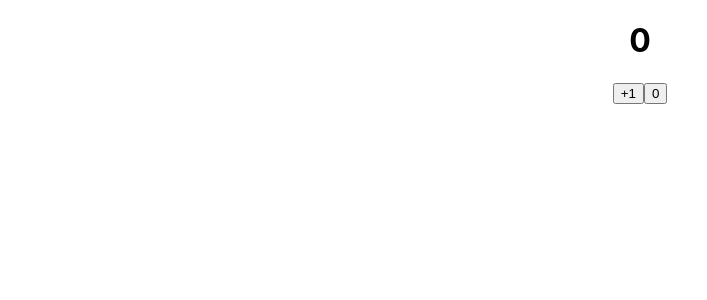
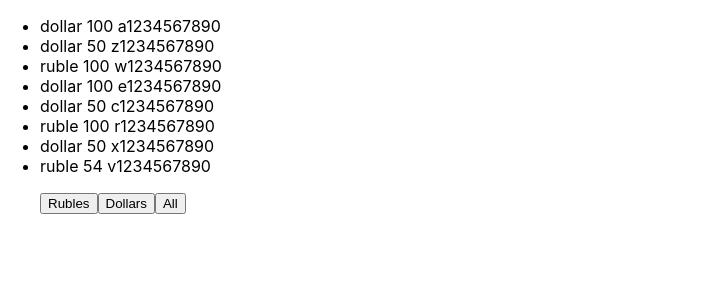
Before and after one commit to RomanChuchval/microtasks_1, a React (Create React App) app: page / in a window 1280 px wide. Shown: the top 300 px of the page, without its empty margins (0-707 px from the left). Built offline with nearby package versions, Linux system fonts and the light colour scheme.

Commit message:
filter + map and universal button

```diff
--- a/src/App.tsx
+++ b/src/App.tsx
@@ -5,73 +5,48 @@ import {Body} from "./Components/Body";
 import {Footer} from "./Components/Footer";
 import {NewComponent} from "./Components/NewComponent";
 import {Button} from "./Components/Button";
+import {log} from "util";
+import {FilterMoney} from "./Components/FilterMoney";
 
+export type FilterType = 'all' | 'dollar' | 'ruble'
+
+export type MoneyType = {
+    banknote: string
+    nominal: number
+    number: string
+}
 function App() {
 
-    // const students = [
-    //     {id: 1, name: "James", age: 8},
-    //     {id: 2, name: "Robert", age: 18},
-    //     {id: 3, name: "John", age: 28},
-    //     {id: 4, name: "Michael", age: 38},
-    //     {id: 5, name: "William", age: 48},
-    //     {id: 6, name: "David", age: 58},
-    //     {id: 7, name: "Richard", age: 68},
-    //     {id: 8, name: "Joseph", age: 78},
-    //     {id: 9, name: "Thomas", age: 88},
-    //     {id: 10, name: "Charles", age: 98},
-    //     {id: 11, name: "Christopher", age: 100},
-    // ]
-    // const myFirstSubscriber = (event:MouseEvent<HTMLButtonElement>) => {
-    //     console.log('Hi, Im Roma')
-    // }
-    // const mySecondSubscriber = (event:MouseEvent<HTMLButtonElement>) => {
-    //     console.log('Hi, Im Lera')
-    // }
+    const [money, setMoney] = useState<Array<MoneyType>>([
+        {banknote: 'dollar', nominal: 100, number: ' a1234567890'},
+        {banknote: 'dollar', nominal: 50, number: ' z1234567890'},
+        {banknote: 'ruble', nominal: 100, number: ' w1234567890'},
+        {banknote: 'dollar', nominal: 100, number: ' e1234567890'},
+        {banknote: 'dollar', nominal: 50, number: ' c1234567890'},
+        {banknote: 'ruble', nominal: 100, number: ' r1234567890'},
+        {banknote: 'dollar', nominal: 50, number: ' x1234567890'},
+        {banknote: 'ruble', nominal: 54, number: ' v1234567890'},
+    ])
 
-    /*const button1Foo = (name: string, age:number, address:string) => {
-        console.log(name, age, address)
+    let [button, setButton] = useState<FilterType>('all')
+    const filterByBanknote = (banknote:FilterType) => {
+        setButton(button = banknote)
     }
-    const button2Foo = (name: string, age:number) => {
-        console.log(name, age)
+
+    let currentMoney = money
+
+    if (button === 'ruble') {
+        currentMoney = money.filter(el => el.banknote === 'ruble')
     }
-    const button3Foo = () => {
-        console.log('stupid button message')
-    }*/
+    if (button === 'dollar') {
+        currentMoney = money.filter(el => el.banknote === 'dollar')
+    }
 
-    let [a, setA] = useState(0)
-
-    const onClickHandler = () => {
-        setA(++a)
-        console.log(a)
-    }
-    const onClickNuller = () => {
-        setA(a=0)
-        console.log(a)
-    }
     return (
-        <div className='App'>
-            <h1>{a}</h1>
-            <button onClick={onClickHandler}>+1</button>
-            <button onClick={onClickNuller}>0</button>
-
-           {/* <Button name={'YouTubeChannel-1'} callBack={() => button1Foo('Roman', 28, 'live in Minsk')}/>
-            <Button name={'YouTubeChannel-2'} callBack={() => button2Foo('Ivan', 30)}/>
-            <Button name={'StupidButton'} callBack={button3Foo}/>*/}
-
-            {/*<button>My Youtube Channel#3</button>*/}
-            {/*<button>My Youtube Channel#3</button>*/}
-
-        </div>
+        <>
+            <FilterMoney currentMoney={currentMoney} filter={filterByBanknote}/>
+        </>
     );
 }
 
 export default App;
-
-{/*<NewComponent students={students}/>*/
-}
-{/*<Header titleForHeader={'NEW Header'}/>*/
-}
-{/*<Body titleForBody={'NEW Body'}/>*/
-}
-{/*<Footer titleForFooter={'NEW Footer'}/>*/
-}
--- /dev/null
+++ b/src/Components/FilterMoney.tsx
@@ -0,0 +1,30 @@
+import React from 'react';
+import {FilterType, MoneyType} from "../App";
+
+type FilterMoneyType = {
+    currentMoney:Array<MoneyType>
+    filter: (params: FilterType) => void
+}
+
+export const FilterMoney = (props: FilterMoneyType) => {
+    return (
+        <>
+            <ul>
+                {props.currentMoney.map((element) => {
+                    return (
+                        <li key={element.number}>
+                            <span> {element.banknote} </span>
+                            <span> {element.nominal} </span>
+                            <span> {element.number} </span>
+                        </li>
+                    )
+                })}
+            </ul>
+            <div style={{marginLeft: '40px'}}>
+                <button onClick={() => props.filter('ruble')}>Rubles</button>
+                <button onClick={() => props.filter('dollar')}>Dollars</button>
+                <button onClick={() => props.filter('all')}>All</button>
+            </div>
+        </>
+    );
+};
```
Also changed, not shown: 1 other file (tests, documents, lock files or other folders).
